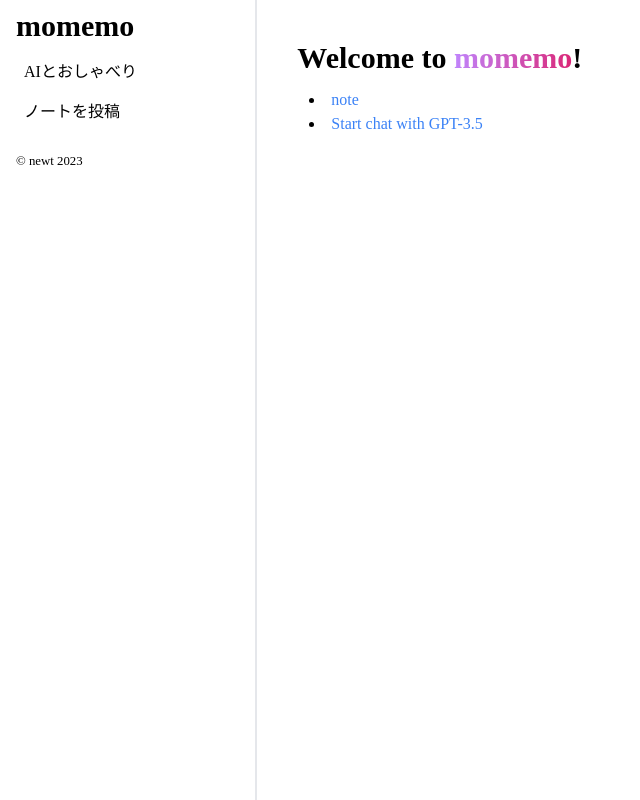
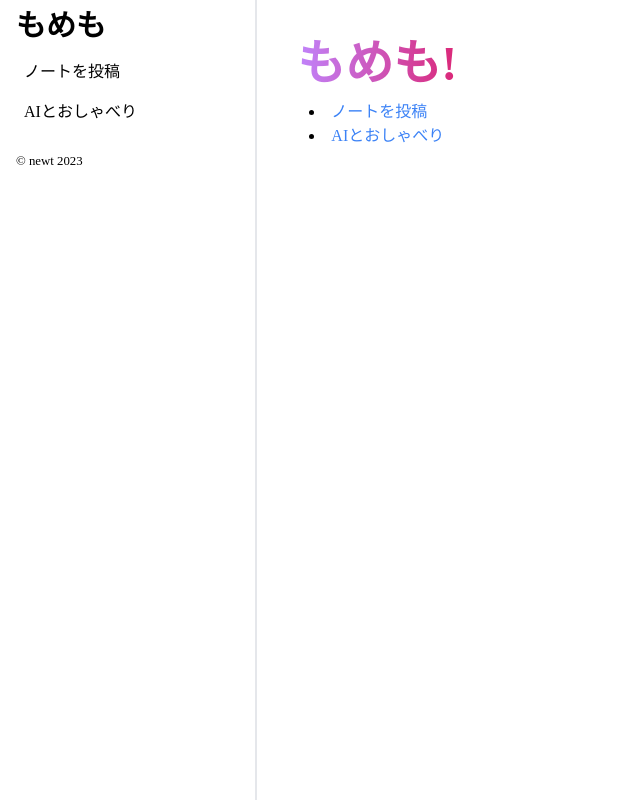
Before and after one commit to newt239/momemo, a SvelteKit app: page / in a window 1280 px wide. Shown: the whole page, without its empty margins (0-640 px from the left). Built offline with nearby package versions, Linux system fonts and the light colour scheme; a web font is replaced by a local one.

Commit message:
refactor: add feature list variable

```diff
--- a/src/components/Sidebar.svelte
+++ b/src/components/Sidebar.svelte
@@ -1,10 +1,15 @@
+<script>
+	import features from '~/lib/features';
+</script>
+
 <div class="w-1/4 h-screen border-r-2 p-2">
 	<h1 class="text-3xl font-black px-2">
-		<a href="/">momemo</a>
+		<a href="/">もめも</a>
 	</h1>
 	<div class="p-2">
-		<a href="/chat" class="block p-2 hover:bg-blue-100 transition">AIとおしゃべり</a>
-		<a href="/note" class="block p-2 hover:bg-blue-100 transition">ノートを投稿</a>
+		{#each features as feature}
+			<a href={feature.path} class="block p-2 hover:bg-blue-100 transition">{feature.title}</a>
+		{/each}
 	</div>
 	<div class="p-2">
 		<small>© newt 2023</small>
--- /dev/null
+++ b/src/lib/features.ts
@@ -0,0 +1,6 @@
+const features = [
+	{ title: 'ノートを投稿', path: '/note' },
+	{ title: 'AIとおしゃべり', path: '/chat' }
+];
+
+export default features;
--- a/src/routes/+page.svelte
+++ b/src/routes/+page.svelte
@@ -1,18 +1,21 @@
+<script>
+	import features from '~/lib/features';
+</script>
+
 <main class="m-5">
-	<h1 class="text-3xl font-bold">
-		Welcome to <span
+	<h1 class="text-5xl font-black">
+		<span
 			class="font-extrabold text-transparent bg-clip-text bg-gradient-to-r from-purple-400 to-pink-600"
-			>momemo</span
-		>!
+			>もめも!</span
+		>
 	</h1>
 	<div class="p-3">
 		<ul class="max-w-md list-disc list-inside">
-			<li>
-				<a href="/note" class="text-blue-500 hover:underline">note</a>
-			</li>
-			<li>
-				<a href="/chat" class="text-blue-500 hover:underline">Start chat with GPT-3.5</a>
-			</li>
+			{#each features as feature}
+				<li>
+					<a href={feature.path} class="text-blue-500 hover:underline">{feature.title}</a>
+				</li>
+			{/each}
 		</ul>
 	</div>
 </main>
--- a/src/routes/chat/+page.svelte
+++ b/src/routes/chat/+page.svelte
@@ -37,7 +37,7 @@
 </script>
 
 <main>
-	<h2 class="text-5xl font-black">Chat with GPT-3.5</h2>
+	<h2 class="text-5xl font-black">AIとおしゃべり</h2>
 	{#if $talks.length === 0}
 		<p class="p-2">下の入力欄からなにか送ってみてください！</p>
 	{/if}
```
